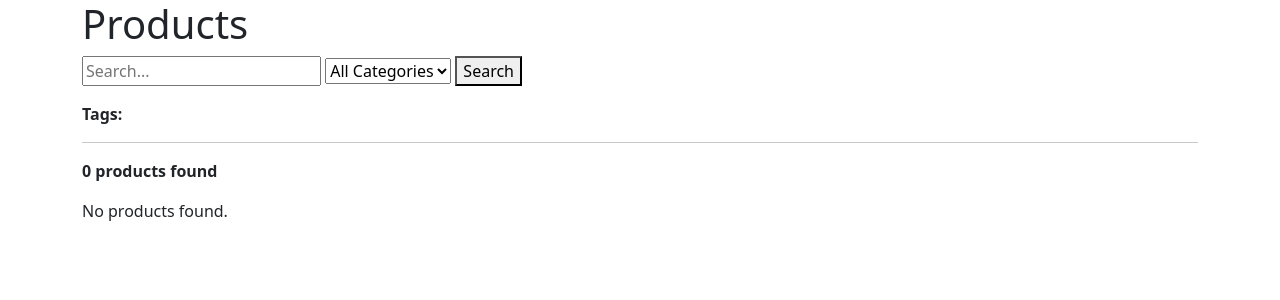
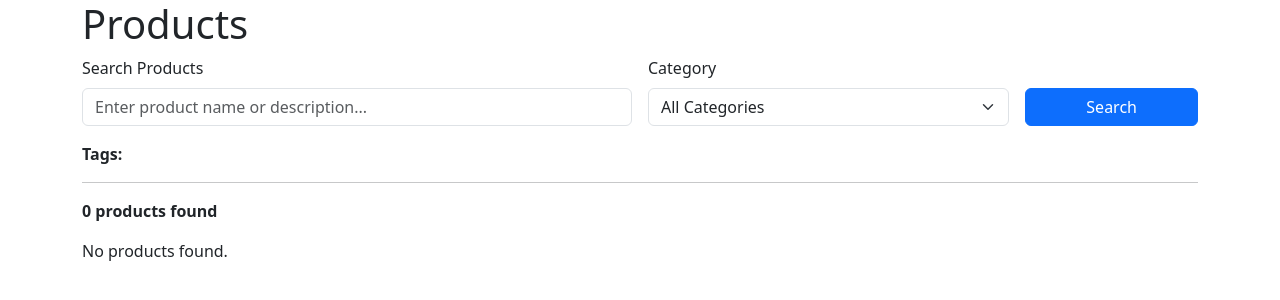
Before and after one commit to aaron-s-kim/product-manager, a Django app: page / in a window 1280 px wide. Shown: the top 300 px of the page. Run offline with Django 5.2, Linux system fonts and the light colour scheme; data that the repository does not hold is empty.

Commit message:
initial form styling

```diff
--- a/products/templates/products/product_list.html
+++ b/products/templates/products/product_list.html
@@ -4,10 +4,18 @@
 
 {% block content %}
 <h1>Products</h1>
+
+    <div class="card-body">
         <form method="get">
-        <p>
-            <input type="text" name="search" value="{{ search_query }}" placeholder="Search...">
-            <select name="category">
+            <div class="row g-3 mb-3">
+                <div class="col-md-6">
+                    <label for="search" class="form-label">Search Products</label>
+                    <input type="text" class="form-control" id="search" name="search"
+                        value="{{ search_query }}" placeholder="Enter product name or description...">
+                </div>
+                <div class="col-md-4">
+                    <label for="category" class="form-label">Category</label>
+                    <select name="category" id="category" class="form-select">
                         <option value="">All Categories</option>
                         {% for cat in categories %}
                             <option value="{{ cat.id }}" {% if cat.id|stringformat:"s" == selected_category %}selected{% endif %}>
@@ -15,8 +23,14 @@
                             </option>
                         {% endfor %}
                     </select>
-            <button type="submit">Search</button>
-        </p>
+                </div>
+                <div class="col-md-2 d-flex align-items-end">
+                    <button type="submit" class="btn btn-primary w-100">
+                        <i class="bi bi-search"></i> Search
+                    </button>
+                </div>
+            </div>
+
             <p>
                 <strong>Tags:</strong>
                 {% for tag in tags %}
@@ -28,6 +42,7 @@
                 {% endfor %}
             </p>
         </form>
+    </div>
 
     <hr>
 
```
Lines whose indentation alone changed are shown as unchanged.
